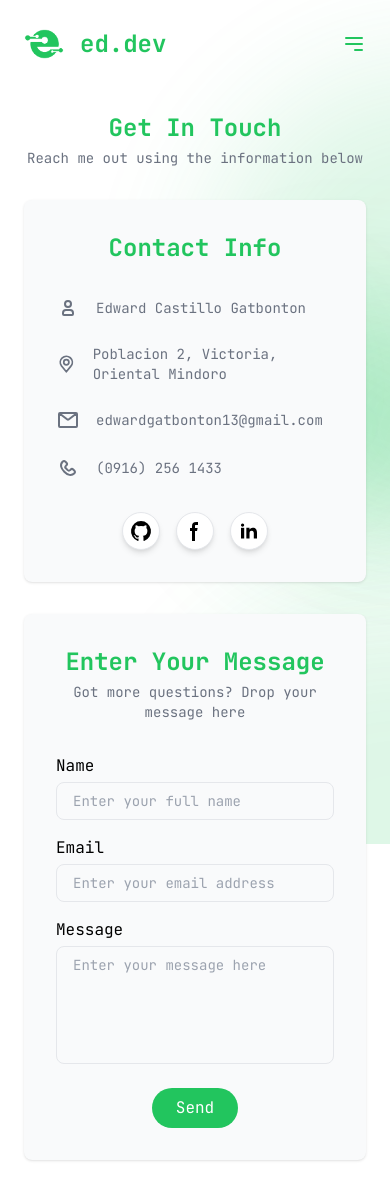
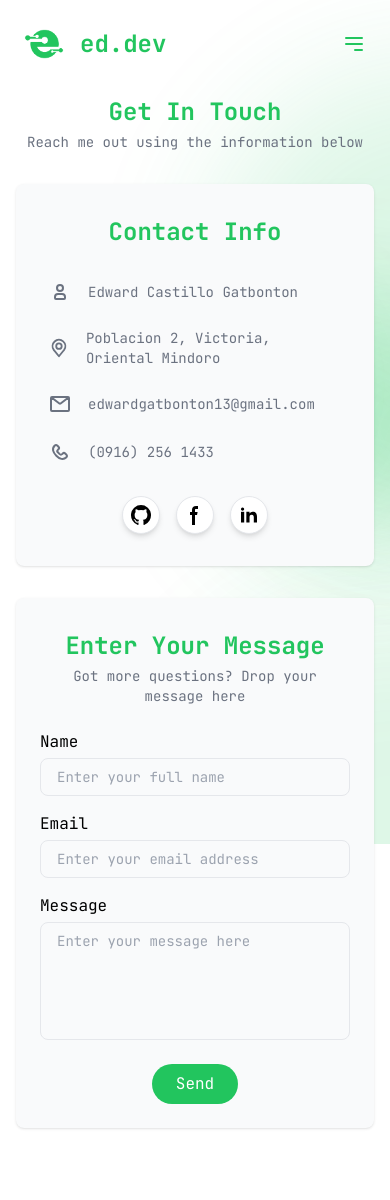
Before and after one commit to ejayayayyy/ed.dev, a Next.js app: page /contact in a window 390 px wide. Shown: the top 1200 px of the page. After the commit the page ends 1144 px from the top, so only its background shows below. Built offline with nearby package versions, Linux system fonts and the light colour scheme.

Commit message:
enhancements

```diff
--- a/app/about/page.tsx
+++ b/app/about/page.tsx
@@ -28,7 +28,7 @@ const itemVariants = {
 export default function About() {
   return (
     <motion.div
-      className="container w-full max-w-7xl mx-auto px-6 py-12 pt-28 min-h-screen flex flex-col"
+      className="container w-full max-w-7xl mx-auto p-4 pt-24 md:px-6 md:py-12 md:pt-28 min-h-screen flex flex-col"
       initial="hidden"
       animate="visible"
       variants={containerVariants}
--- a/app/contact/page.tsx
+++ b/app/contact/page.tsx
@@ -28,7 +28,7 @@ const itemVariants = {
 export default function Contact() {
   return (
     <motion.div
-      className="container w-full max-w-7xl mx-auto px-6 py-12 pt-28 min-h-screen flex flex-col gap-8"
+      className="container w-full max-w-7xl mx-auto p-4 pt-24 md:px-6 md:py-12 md:pt-28 min-h-screen flex flex-col gap-8"
       initial="hidden"
       animate="visible"
       variants={containerVariants}
--- a/app/contact/ui/sendMessage.tsx
+++ b/app/contact/ui/sendMessage.tsx
@@ -47,17 +47,17 @@ export default function SendMessage() {
   }
   return (
     <motion.div
-      className="w-full max-w-xl lg:max-w-2xl flex flex-col gap-8 p-8 bg-gray-50 dark:bg-gray-800 rounded-lg shadow"
+      className="w-full max-w-xl lg:max-w-2xl flex flex-col bg-gray-50 dark:bg-gray-800 rounded-lg shadow"
       variants={itemVariants}
     >
-      <motion.div className="flex flex-col gap-1 text-center" variants={itemVariants}>
+      <motion.div className="flex flex-col gap-1 text-center px-8 pt-8" variants={itemVariants}>
         <motion.p className="text-2xl font-bold text-green-500" variants={itemVariants}>Enter Your Message</motion.p>
         <motion.span className="text-gray-500 dark:text-gray-400 text-sm" variants={itemVariants}>
           Got more questions? Drop your message here
         </motion.span>
       </motion.div>
 
-      <motion.form onSubmit={handleSubmit} className="flex flex-col gap-6" variants={itemVariants}>
+      <motion.form onSubmit={handleSubmit} className="flex flex-col gap-6 p-6 md:p-8" variants={itemVariants}>
         <motion.div className="grid grid-cols-2 gap-4" variants={containerVariants}>
           <motion.div className="col-span-2 md:col-span-1 flex flex-col gap-1" variants={itemVariants}>
             <motion.label htmlFor="name" className="block dark:text-white" variants={itemVariants}>Name</motion.label>
--- a/app/page.tsx
+++ b/app/page.tsx
@@ -53,7 +53,7 @@ export default function Home() {
       animate="visible"
       variants={containerVariants}
     >
-      <div className="container w-full max-w-7xl mx-auto p-6 place-content-center min-h-screen flex flex-col">
+      <div className="container w-full max-w-7xl mx-auto p-4 md:p-6 place-content-center min-h-screen flex flex-col">
         <div className="flex flex-col-reverse lg:flex-row items-center gap-8 lg:gap-20 xl:gap-28">
           {/* left */}
           <motion.div className="flex flex-col gap-12 flex-shrink-0" variants={itemVariants}>
--- a/app/projects/page.tsx
+++ b/app/projects/page.tsx
@@ -27,7 +27,7 @@ const itemVariants = {
 export default function Projects() {
   return (
     <motion.div
-      className="container w-full max-w-7xl mx-auto px-6 py-12 pt-28 min-h-screen flex flex-col"
+      className="container w-full max-w-7xl mx-auto p-4 pt-24 md:px-6 md:py-12 md:pt-28 min-h-screen flex flex-col"
       initial="hidden"
       animate="visible"
       variants={containerVariants}
```
Also changed, not shown: app/projects/ui/myProjects/projects.tsx (+3 -3 lines).
